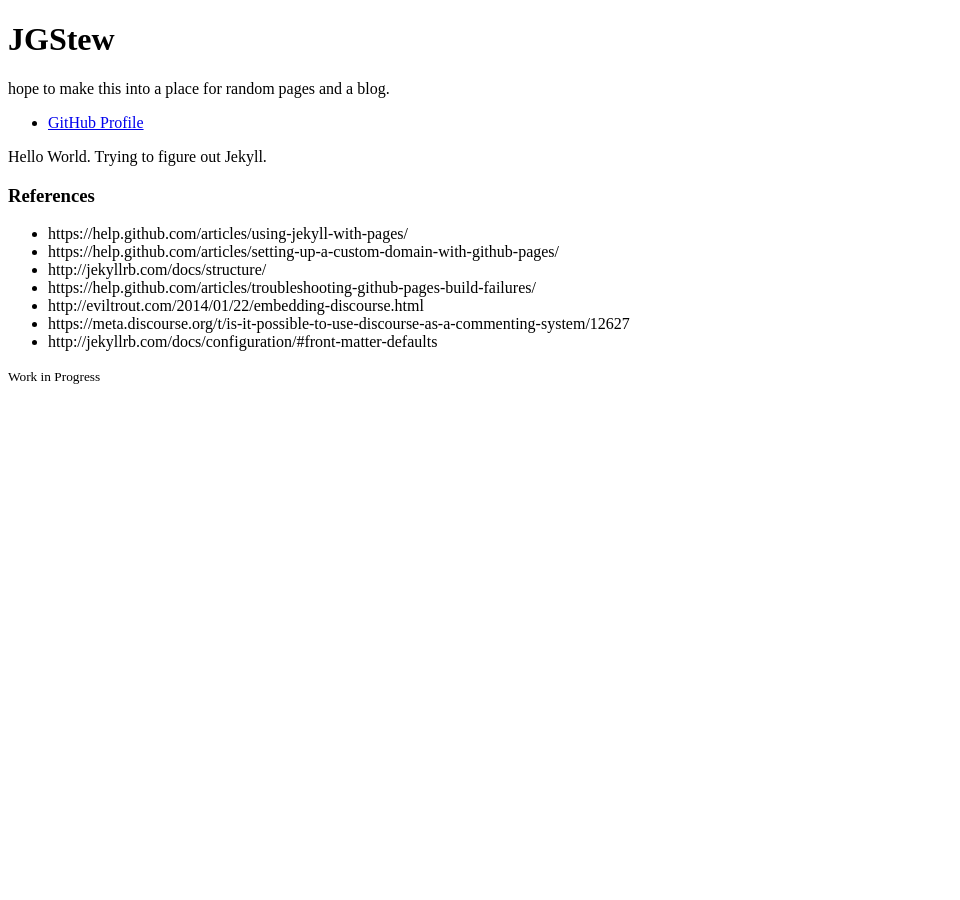
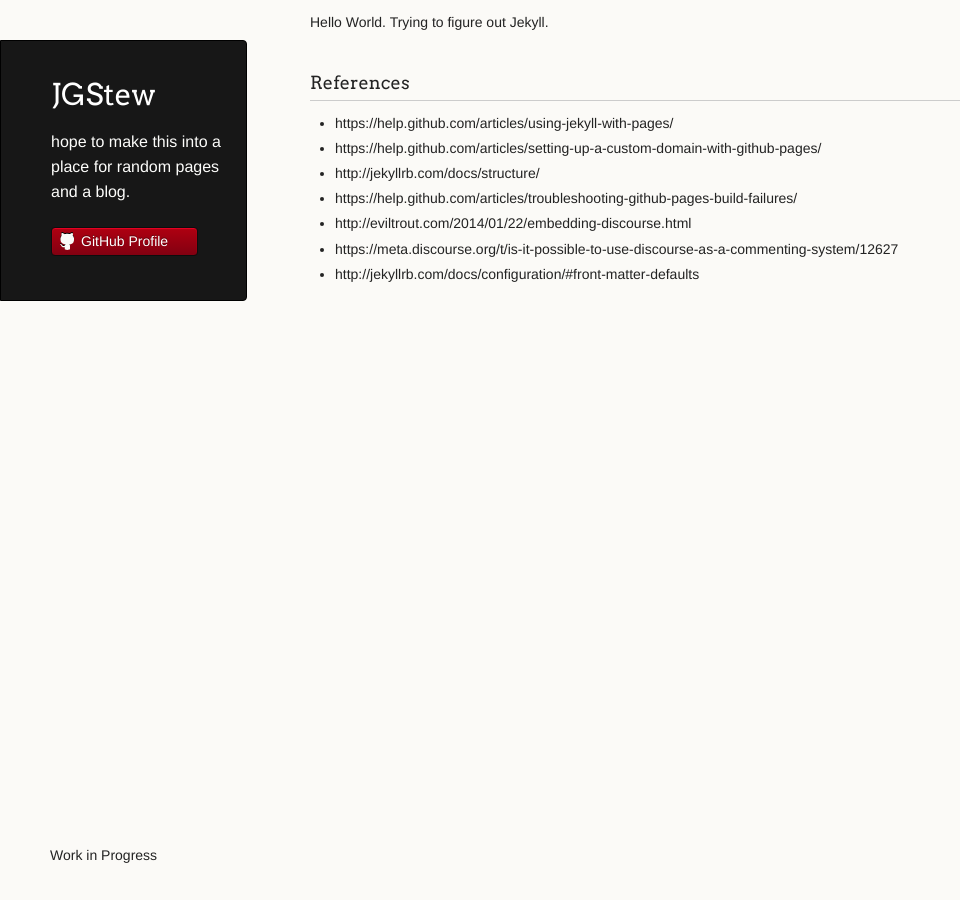
Before and after one commit to jgstew/jgstew.github.io, a Jekyll site: the page built from _posts/2015-12-31-Hello-World-Trying-to-Figure-Out-Jekyll.md, in a window 1280 px wide. Shown: the whole page, without its empty margins (0-960 px from the left). Built offline with Jekyll 4.4.1, drawn with Linux system fonts in a browser that asks for light colours.

Commit message:
Update posts.html
fixing relative paths

```diff
--- a/_layouts/posts.html
+++ b/_layouts/posts.html
@@ -5,9 +5,9 @@
     <meta http-equiv="X-UA-Compatible" content="chrome=1">
     <title>JGStew</title>
 
-    <link rel="stylesheet" href="../stylesheets/styles.css">
-    <link rel="stylesheet" href="../stylesheets/github-light.css">
-    <script src="../javascripts/scale.fix.js"></script>
+    <link rel="stylesheet" href="/stylesheets/styles.css">
+    <link rel="stylesheet" href="/stylesheets/github-light.css">
+    <script src="/javascripts/scale.fix.js"></script>
     <meta name="viewport" content="width=device-width, initial-scale=1, user-scalable=no">
     <!--[if lt IE 9]>
     <script src="//html5shiv.googlecode.com/svn/trunk/html5.js"></script>
```
